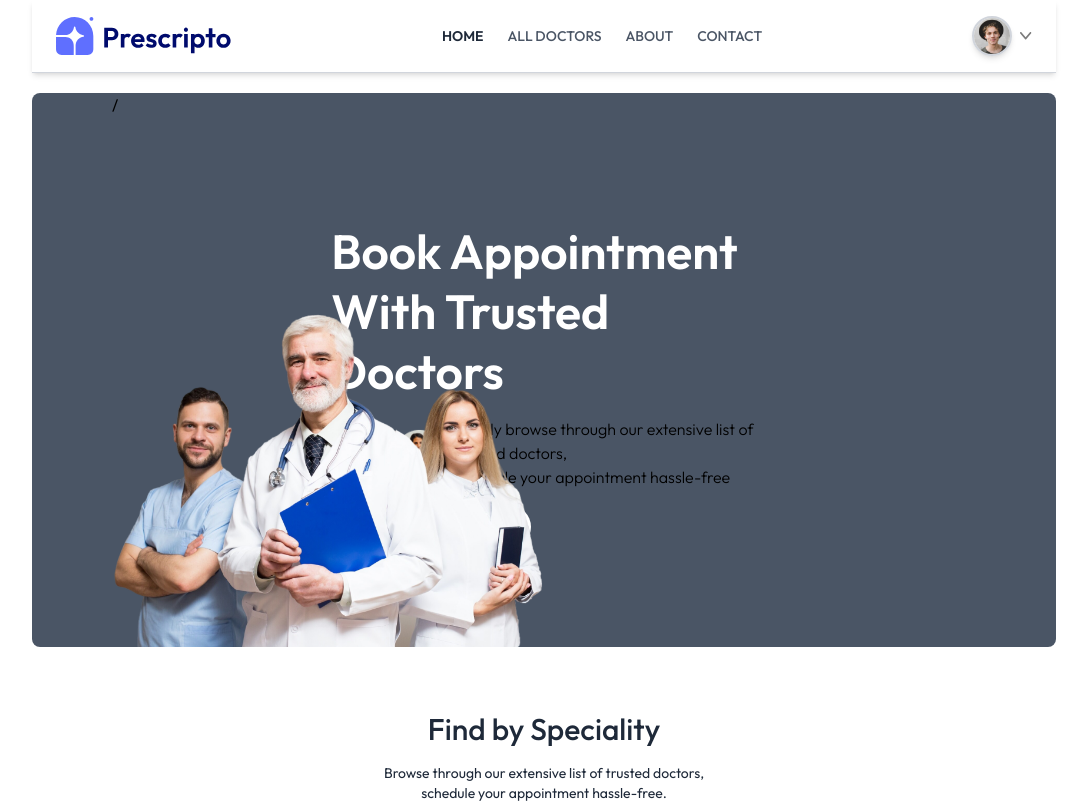
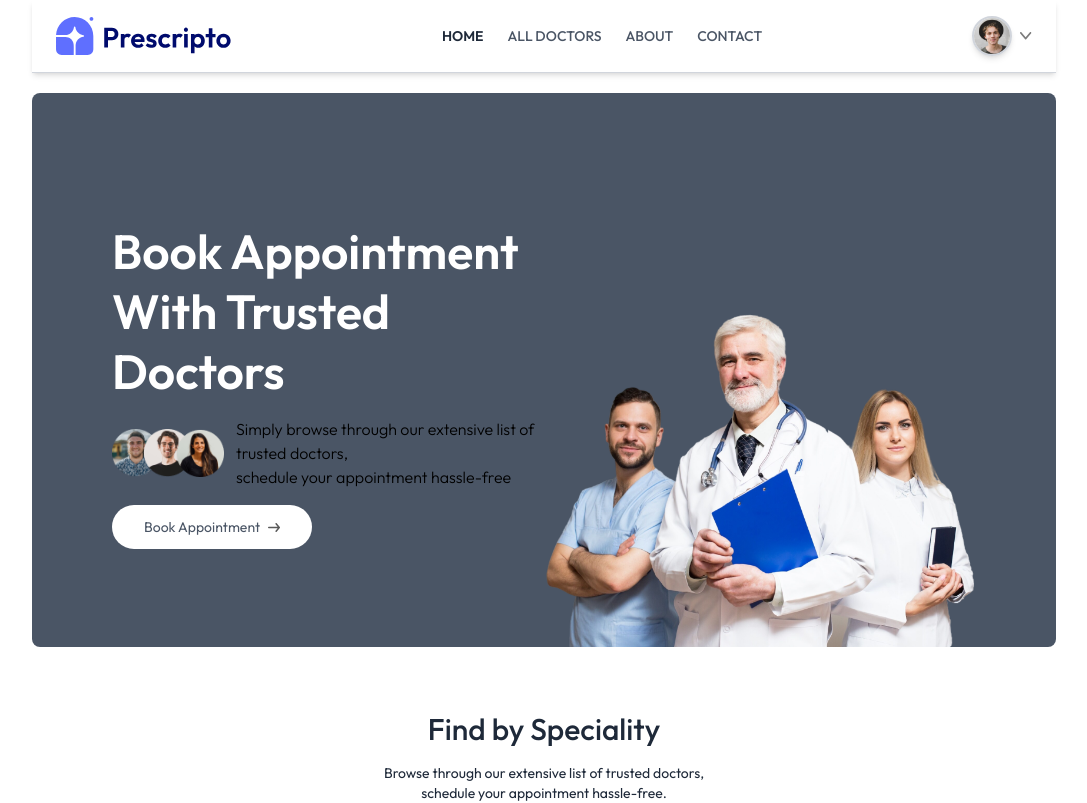
Before and after one commit to Anurag-Kuche/Prescript, a React (Vite) app: page / in a window 1280 px wide. Shown: the top 803 px of the page, without its empty margins (96-1183 px from the left). Built offline with nearby package versions, Linux system fonts and the light colour scheme.

Commit message:
Update Header.jsx

```diff
--- a/src/components/Header.jsx
+++ b/src/components/Header.jsx
@@ -4,7 +4,7 @@
 
 const Header = () => {
   return (
-    <div className="flex flex-col md:flex-row flex-wrap bg-gray-600 rounded-lg px-6 md::px-10 lg:px-20">/
+    <div className="flex flex-col md:flex-row flex-wrap bg-gray-600 rounded-lg px-6 md::px-10 lg:px-20">
      <div className="md:w-1/2 flex flex-col items-start justify-center gap-4 py-10 m-auto md:py-[10vw] md:mb-[-30px]">
         <p className="text-3xl md:text-4xl lg:text-5xl text-white font-semibold leading-tight md:leading-tight lg:leading-tight">
             Book Appointment <br />With Trusted Doctors
```
